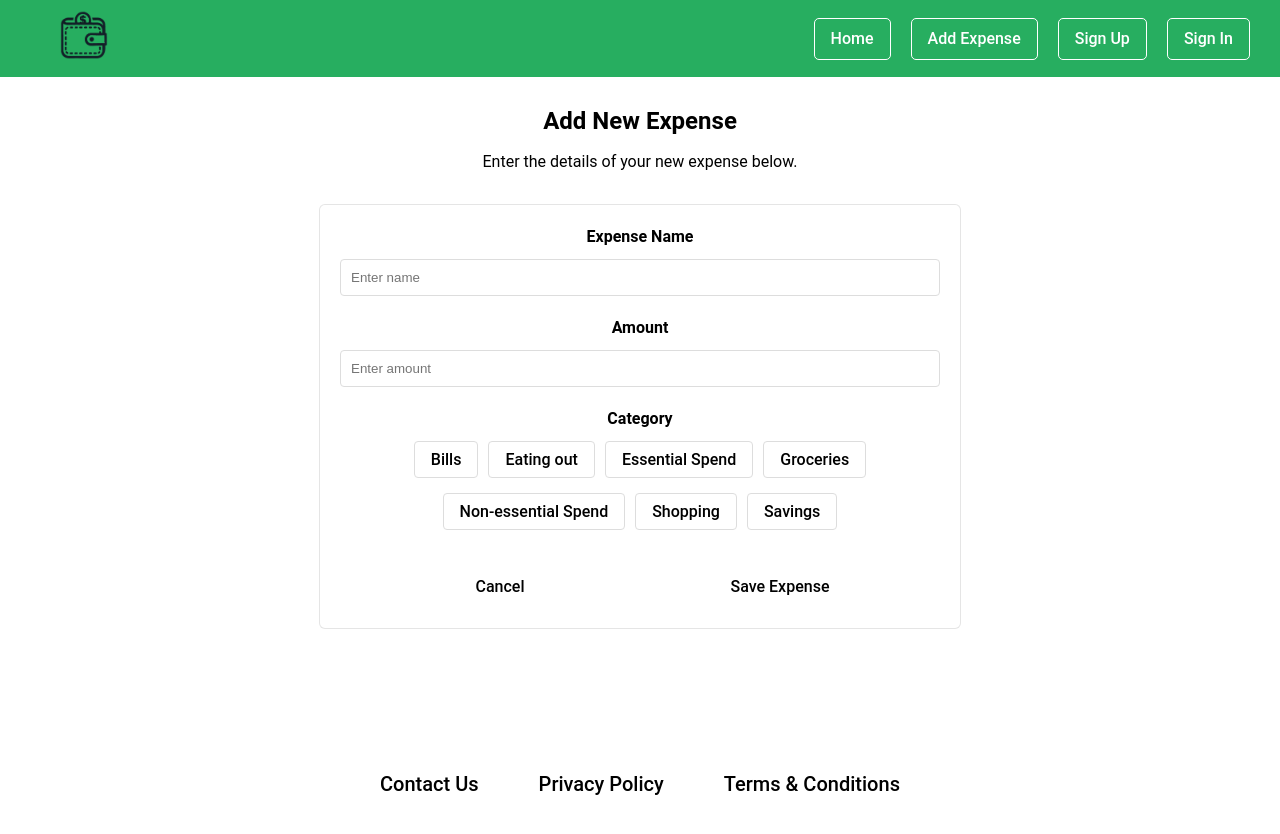
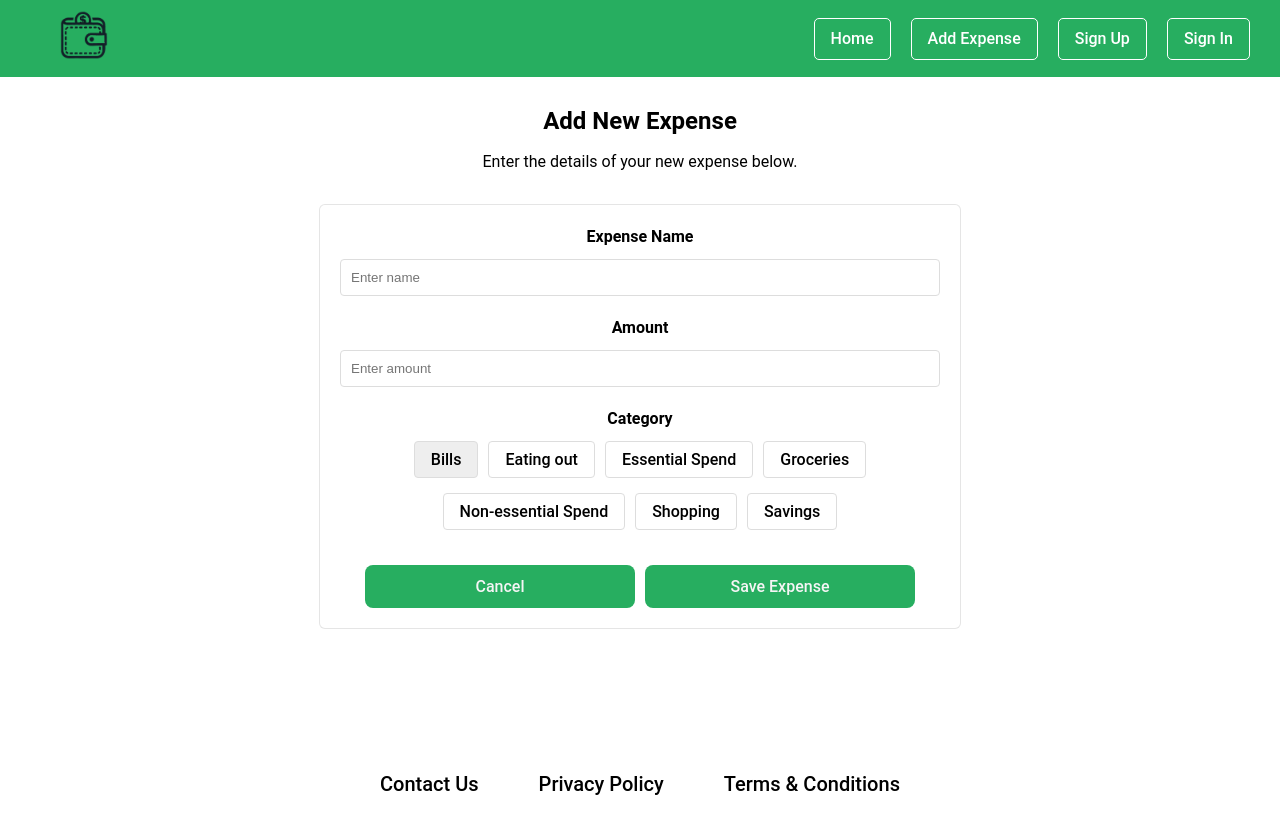
Before and after one commit to ErcModel3/personal-finance-tracker, a React (Vite) app: page /log in a window 1280 px wide. Shown: the top 834 px of the page. Built offline with nearby package versions, Linux system fonts and the light colour scheme; no server answers.

Commit message:
Update Styles.module.css

```diff
--- a/src/Styles.module.css
+++ b/src/Styles.module.css
@@ -320,18 +320,12 @@
 /* Force white background on ALL elements */
 body, html, .footer, .footerLinks, .footerLink,
 .app, .metricsSection, .metricCard,
-input[type="text"], button,
+input[type="text"],
 .metricsHeader, .metricsTitle, .metricsDescription {
     background-color: white !important;
     color: black !important; /* Ensures text remains readable */
 }
 
-/* Force white background on form elements */
-input, select, button {
-    background-color: white !important;
-    border-color: #ddd !important;
-    color: black !important;
-}
 
 /* Ensure selected buttons have a distinct look while maintaining light theme */
 button[style*="background: #eee"] {
```
